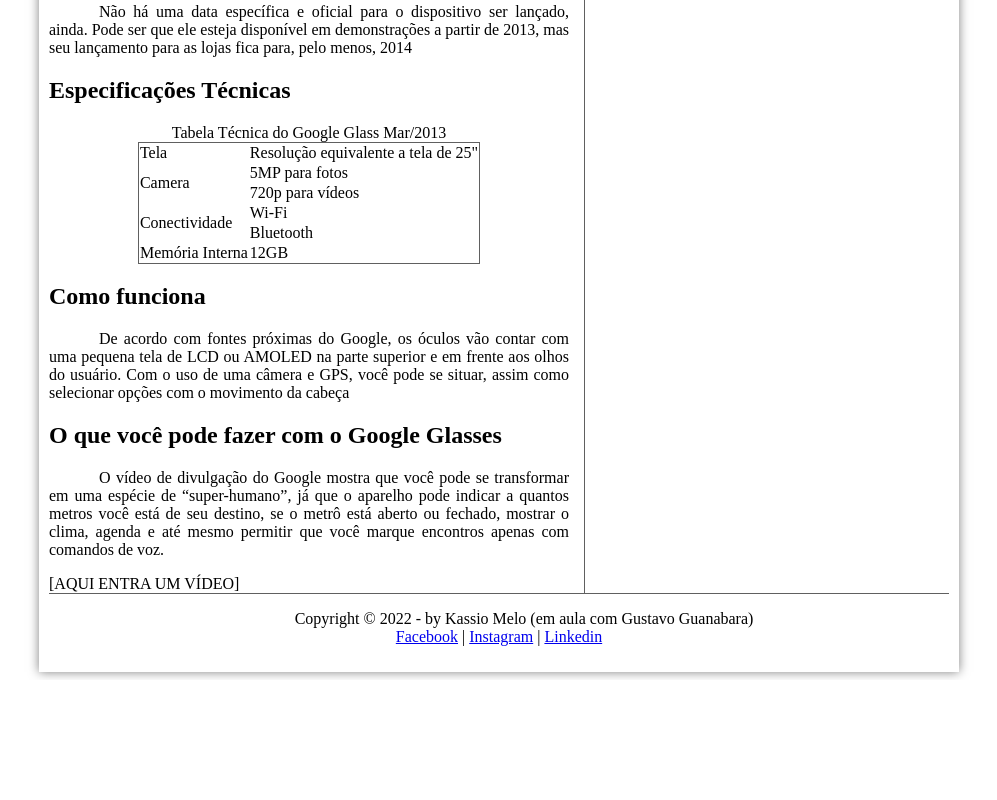
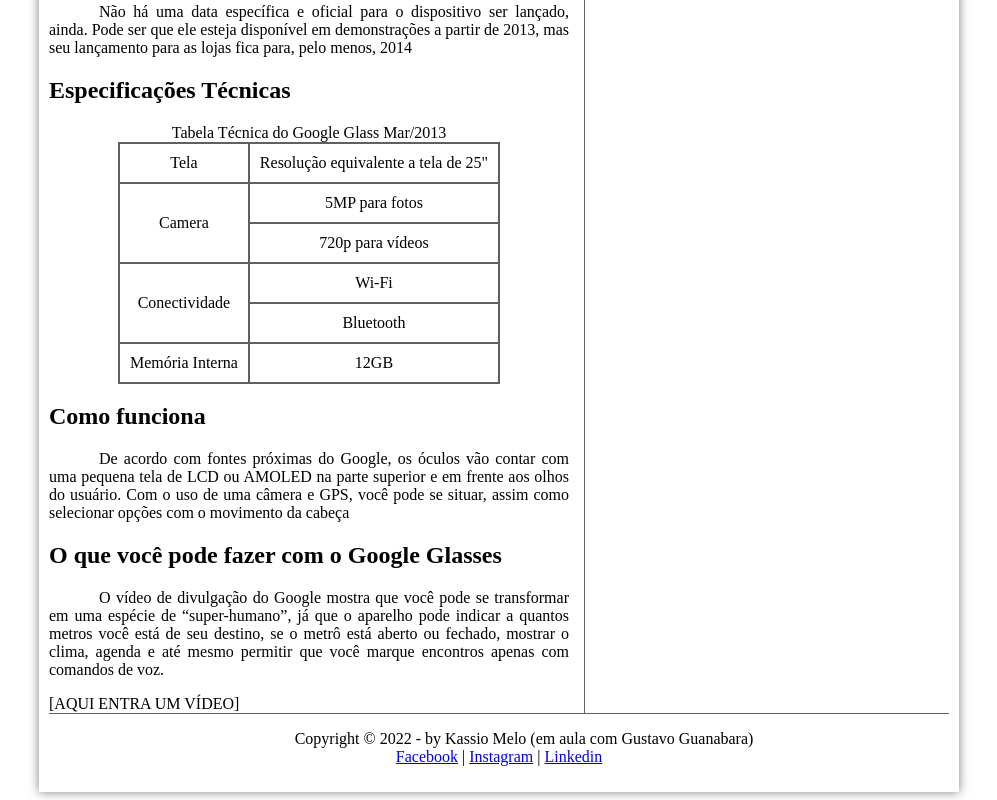
Before and after one commit to kassioms/SiteGoogleGlass, a plain HTML site: page index.html in a window 1280 px wide. Shown: the part 902-1702 px from the top of the page, without its empty margins (141-1138 px from the left). Before the commit the page ends 1582 px from the top, so only its background shows below. Drawn offline with Linux system fonts and the light colour scheme.

Commit message:
corrigir tabela

```diff
--- a/css/estilo.css
+++ b/css/estilo.css
@@ -140,7 +140,7 @@ table#tabelaspec {
     margin-right: auto;
 }
 
-table#tabelasspec td {
+table#tabelaspec td {
     border: 1px solid #606060;
     padding: 10px;
     text-align: center;
```
